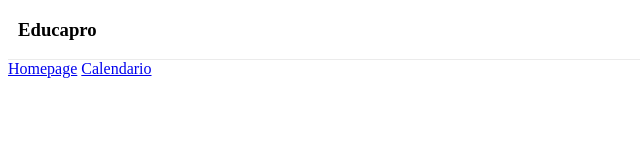
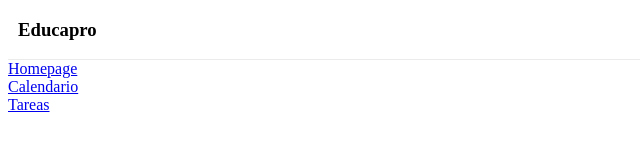
Before and after one commit to Vice-Manci/Brave_Up, a plain HTML site: page Homepage/index.html in a window 1280 px wide. Shown: the whole page, without its empty margins (0-640 px from the left). Drawn offline with Linux system fonts and the light colour scheme.

Commit message:
Added links

```diff
--- a/Homepage/index.html
+++ b/Homepage/index.html
@@ -16,9 +16,16 @@
      <div id="barrera"></div>
      <div>
           <a href="index.html" id=Home>Homepage</a>
+     </div>
+     <div>
           <a href="https://calendar.google.com">Calendario</a>
      </div>
+     <div>
+          <a href="https://classroom.google.com/u/1/a/not-turned-in/all">Tareas</a>
+     </div>
+     <div>
 
+     </div>
 
 
 
```
